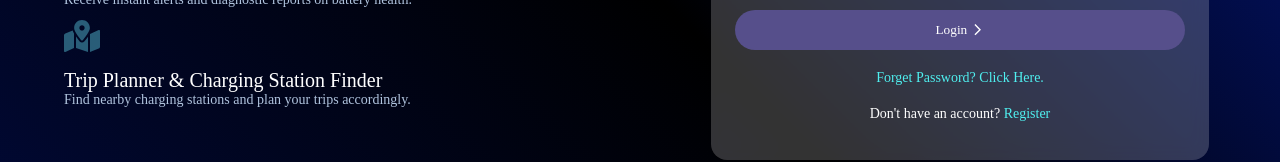
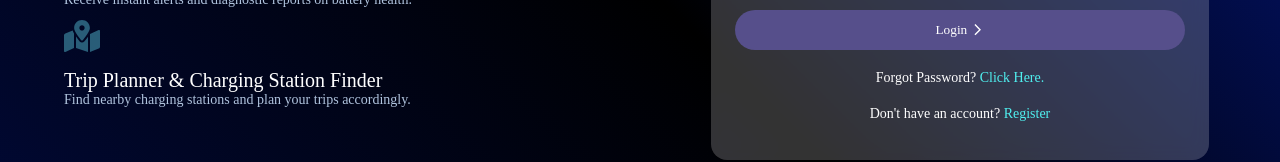
Before and after one commit to Chetz-7088/BatterySync, a React (Create React App) app in the folder frontend/: page /login in a window 1280 px wide. Shown: the part 421-583 px from the top of the page. Built offline with nearby package versions, Linux system fonts and the light colour scheme.

Commit message:
minor fixes

```diff
--- a/frontend/src/App.js
+++ b/frontend/src/App.js
@@ -6,13 +6,14 @@
 import ForgetPassword from "./components/Authentication/ForgetPass";
 import VerifyOtp from "./components/Authentication/Verify_Otp";
 import UpdatePass from "./components/Authentication/UpdatePass";
+import Home from "./components/Authentication/Home";
 
 function App() {
   return (
     <Router>
       <Routes>
         {/* Home Page */}
-        <Route path="/" element={<h1>Home Page</h1>} />
+        <Route path="/" element={<Home />} />
 
         {/* Authentication Page */}
         <Route path="/login" element={<AuthPage isSignup={false} />} />
--- /dev/null
+++ b/frontend/src/components/Authentication/Home.jsx
@@ -0,0 +1,12 @@
+import React, { useState } from "react";
+
+const Home = () => {
+    return (
+        <>
+        <h1>Home Page</h1>
+        </>
+    )
+
+};
+
+export default Home;
--- a/frontend/src/components/Authentication/Login.jsx
+++ b/frontend/src/components/Authentication/Login.jsx
@@ -122,7 +122,7 @@
           </Formik>
 
           <p className="signup-link">
-            <Link to="/forgetPassword">Forget Password? Click Here.</Link>
+            Forgot Password? <Link to="/forgetPassword">Click Here.</Link>
           </p>
           <p className="signup-link">
             Don't have an account? <Link to="/signup">Register</Link>
```
